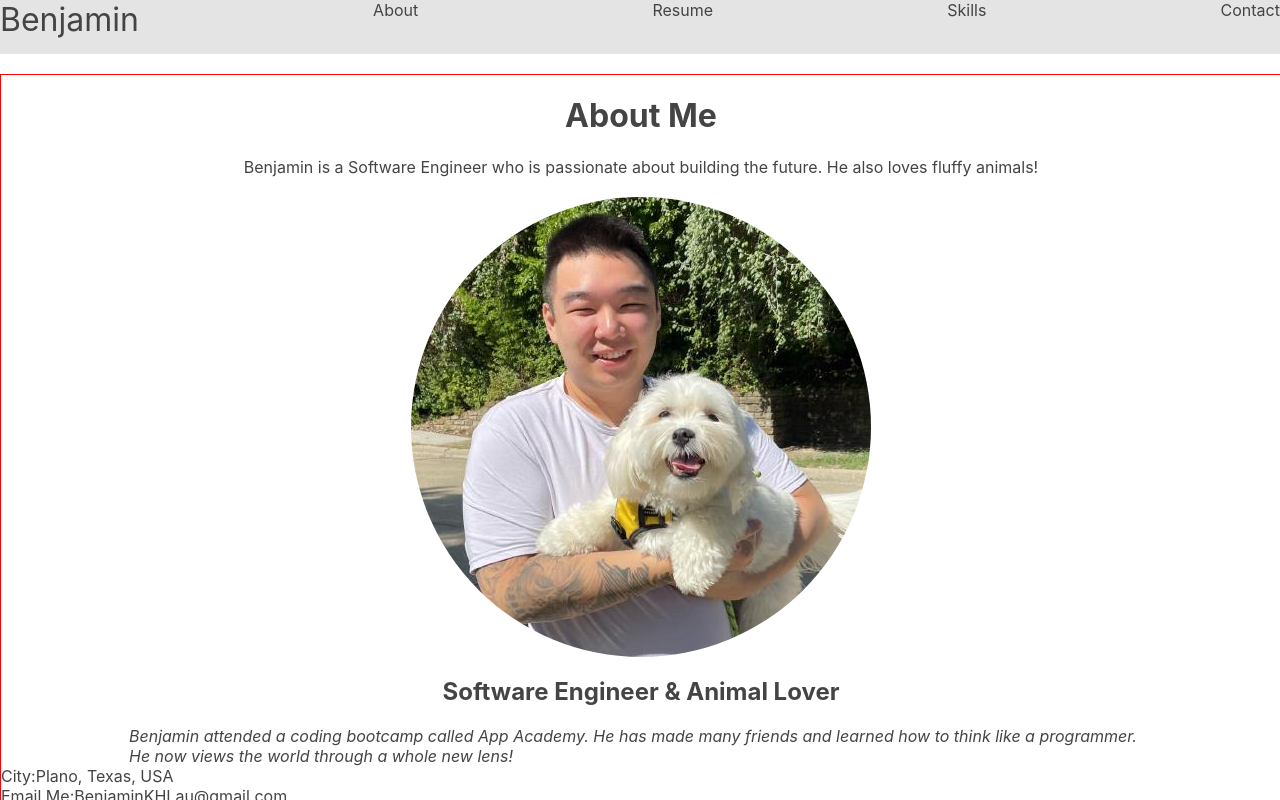
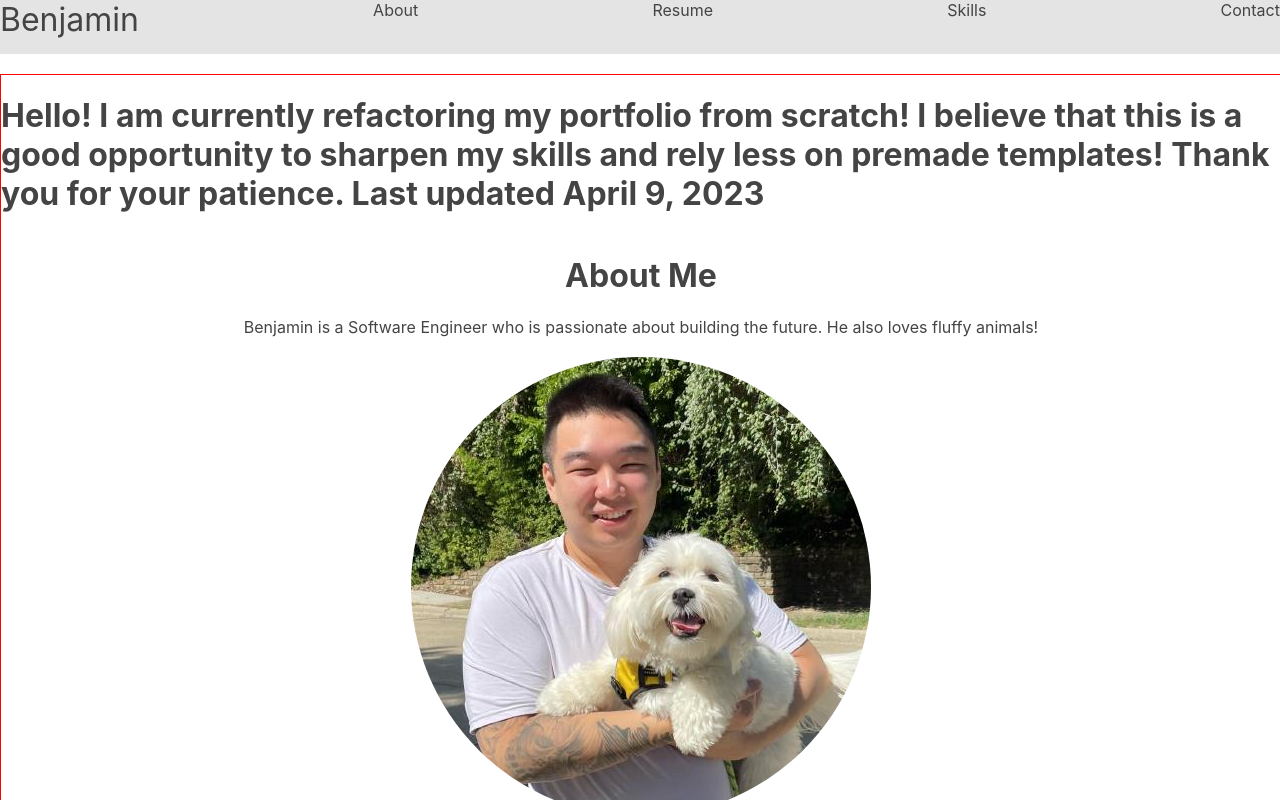
Before and after one commit to BenjaminKHLau/BenjaminKHLau.github.io, a React (Create React App) app: page / in a window 1280 px wide. Shown: the top 800 px of the page. Built offline with nearby package versions, Linux system fonts and the light colour scheme.

Commit message:
added disclaimer temporarily to let people know that this portfolio is a work in progress

```diff
--- a/src/components/about.js
+++ b/src/components/about.js
@@ -5,6 +5,7 @@ function About() {
 
   return (
     <div id="about">
+      <h1>Hello! I am currently refactoring my portfolio from scratch! I believe that this is a good opportunity to sharpen my skills and rely less on premade templates! Thank you for your patience. Last updated April 9, 2023</h1>
       <h1>About Me</h1>
       <div className="about">
         Benjamin is a Software Engineer who is passionate about building the
```
